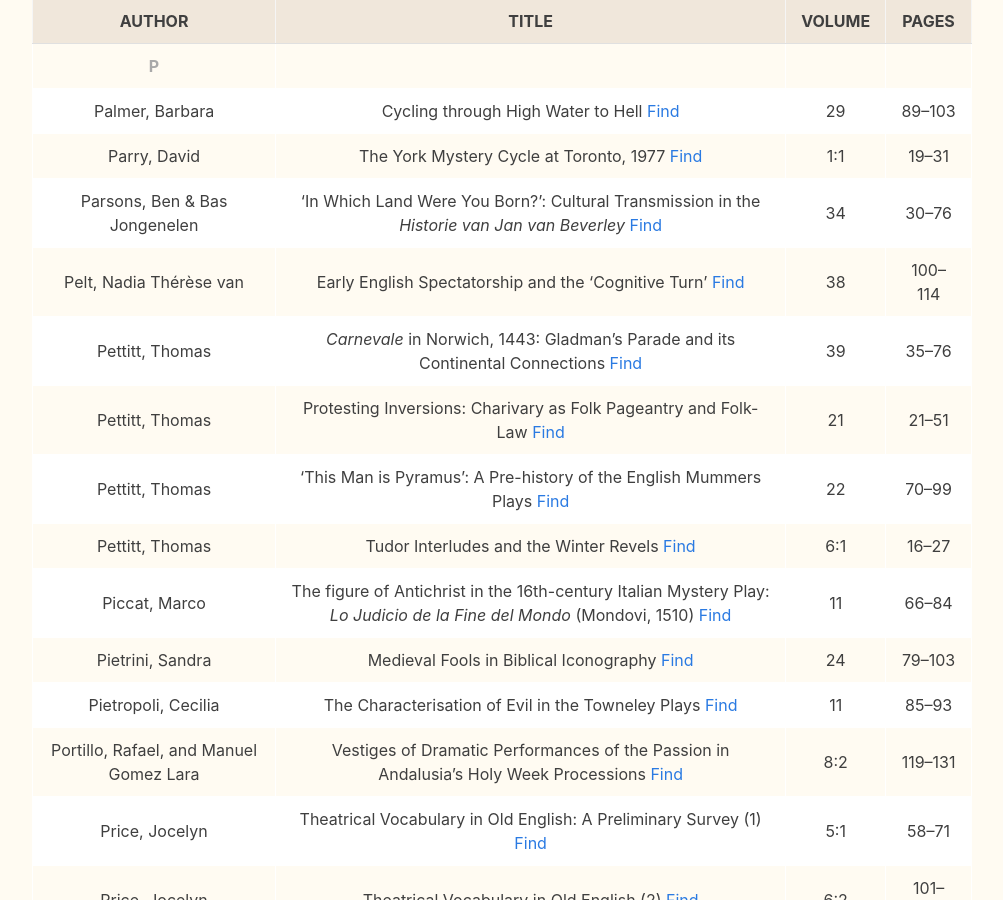
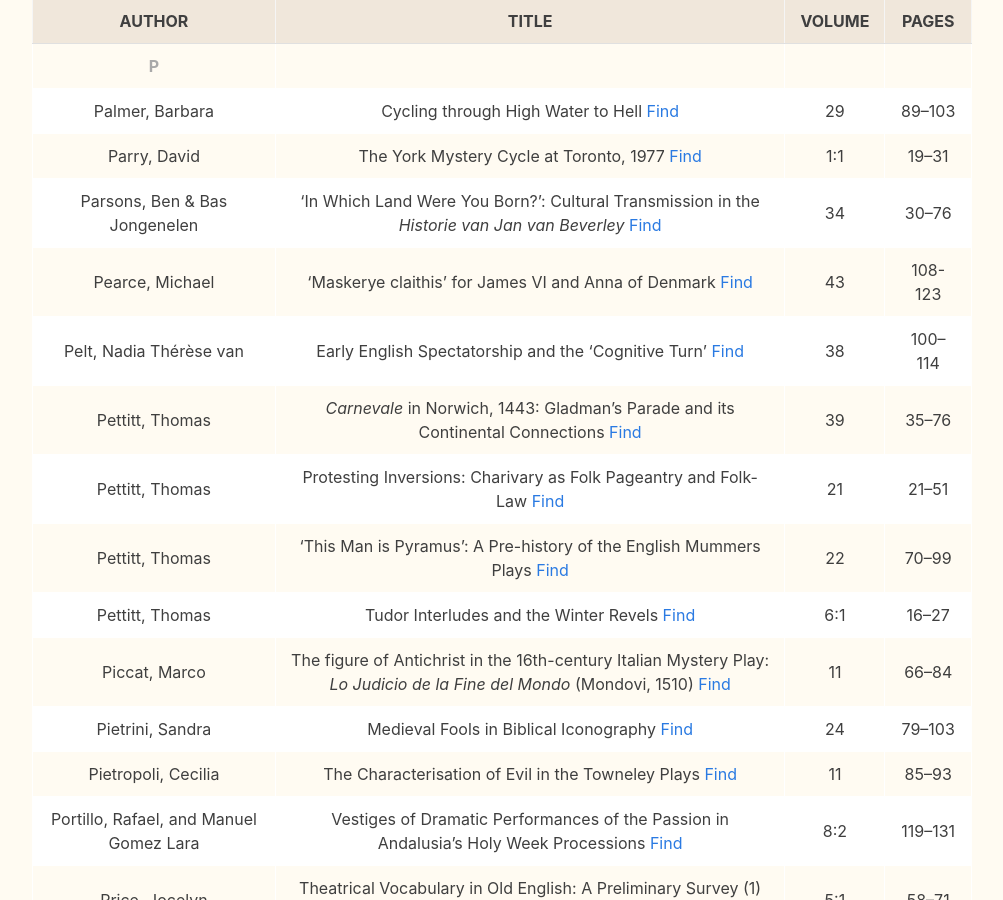
Before and after one commit to MedievalEnglishTheatre/MedievalEnglishTheatre.github.io, a Jekyll site: the page built from src/journal/cumindps.md, in a window 1280 px wide and 900 px high, scrolled down 656 px. Shown: the whole window, without its empty margins (138-1141 px from the left). Built offline with Jekyll 4.4.1, drawn with Linux system fonts in a browser that asks for light colours.

Commit message:
Update cumindps.md vol. 43

```diff
--- a/src/journal/cumindps.md
+++ b/src/journal/cumindps.md
@@ -24,6 +24,7 @@ The later volumes include *summaries* and *PDFs* of one or two pages.
 |Palmer, Barbara|Cycling through High Water to Hell  [Find](vol29.html#Palmer) |29|89–103|
 |Parry, David|The York Mystery Cycle at Toronto, 1977  [Find](vol01.html#Parry) |1:1|19–31|
 |Parsons, Ben &amp; Bas Jongenelen|‘In Which Land Were You Born?’: Cultural Transmission in the *Historie van Jan van Beverley*  [Find](vol34.html#Parsons) |34|30–76|
+|Pearce, Michael|‘Maskerye claithis’ for James VI and Anna of Denmark  [Find](vol43.html#Pearce) |43|108-123|
 |Pelt, Nadia Thérèse van|Early English Spectatorship and the ‘Cognitive Turn’  [Find](vol38.html#Pelt) |38|100–114|
 |Pettitt, Thomas| *Carnevale* in Norwich, 1443: Gladman’s Parade and its Continental Connections  [Find](vol39.html#Pettitt) |39|35–76|
 |Pettitt, Thomas|Protesting Inversions: Charivary as Folk Pageantry and Folk-Law  [Find](vol21.html#Pettitt) |21|21–51|
```
